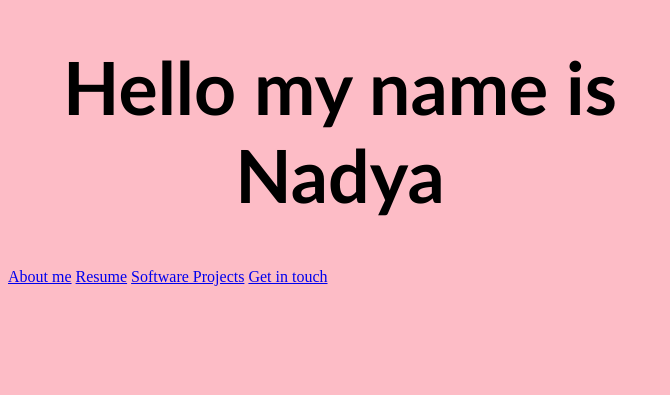
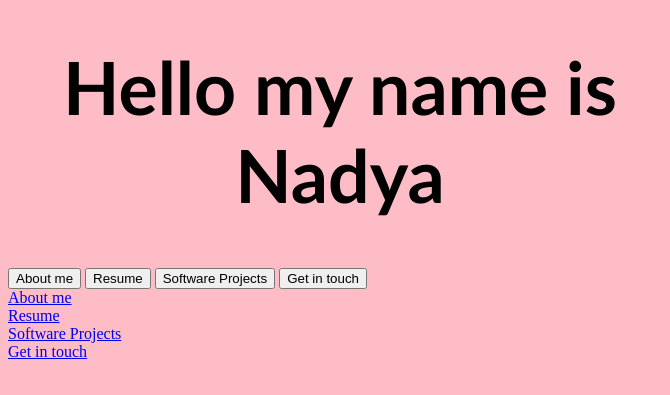
Before and after one commit to N4dy4/profolio, a plain HTML site: page index.html in a window 1280 px wide. Shown: the part 277-672 px from the top of the page, without its empty margins (0-670 px from the left). Drawn offline with Linux system fonts and the light colour scheme.

Commit message:
editing pages buttons

```diff
--- a/index.html
+++ b/index.html
@@ -12,10 +12,24 @@
         <div>
             <h1>Hello my name is Nadya</h1>
         </div>
-        <div class="pages_container" id="pages">
+        <div class="pages">
+            <button class="pagelinks" onclick="openPage(event, 'Aboutme')">About me</button>
+            <button class="pagelinks" onclick="openPage(event, 'Resume')">Resume</button>
+            <button class="pagelinks" onclick="openPage(event, 'Software Project')">Software Projects</button>
+            <button class="pagelinks" onclick="openPage(event, 'Get in touch')">Get in touch</button>
+        </div>
+        <div id="About me" class="pagecontent">
             <a href="aboutmepage/aboutme.html">About me</a>
+        </div>
+
+        <div id="Resume" class="pagecontent">
             <a href="resumepage/resume.html">Resume</a>
+        </div>
+
+        <div id="Projects" class="pagecontent">
             <a href="softwareprojectspage/softwareprojects.html">Software Projects</a>
+        </div>
+        <div id="Get in touch" class="pagecontent">
             <a href="contactpage/contact.html">Get in touch</a>
         </div>
     </body>
```
